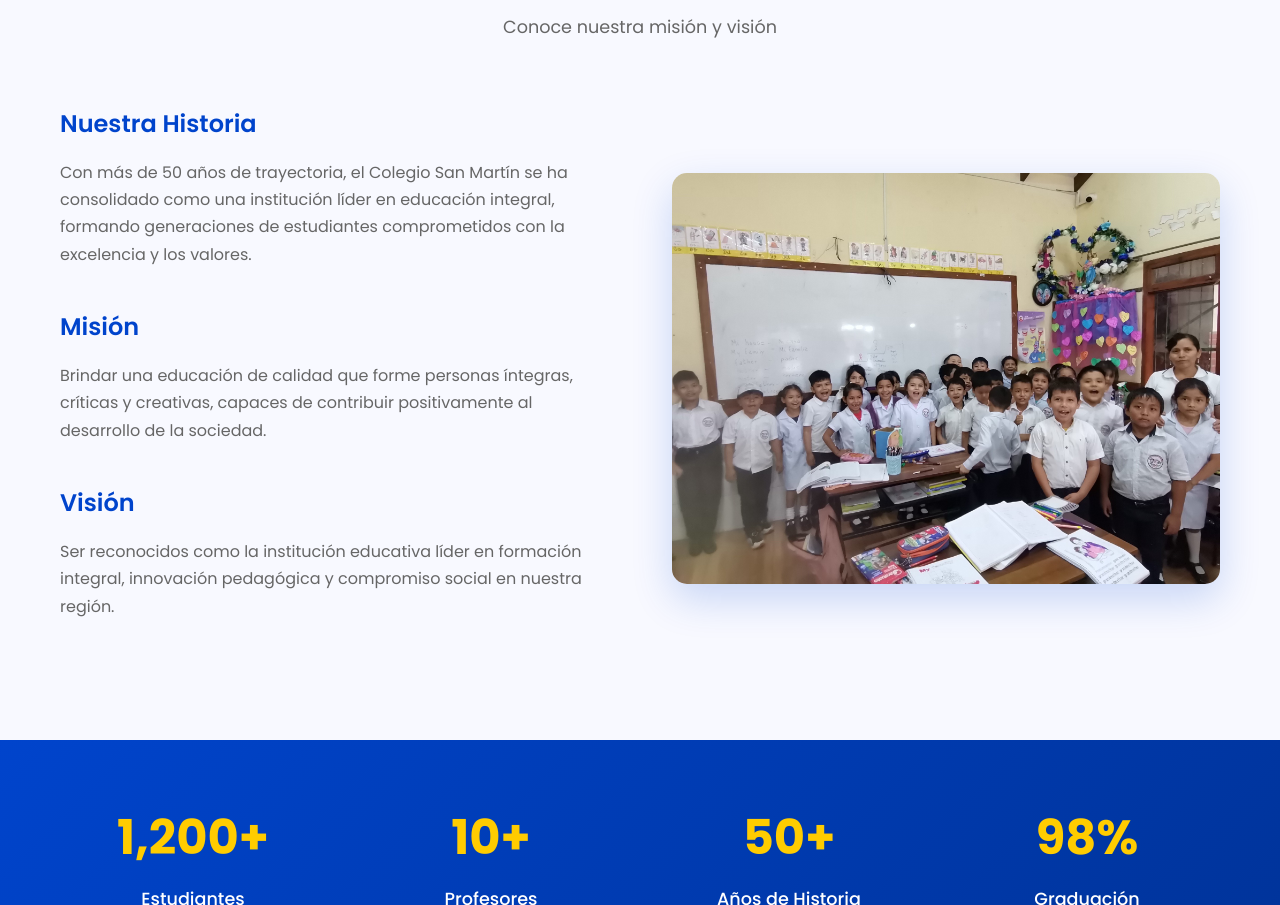
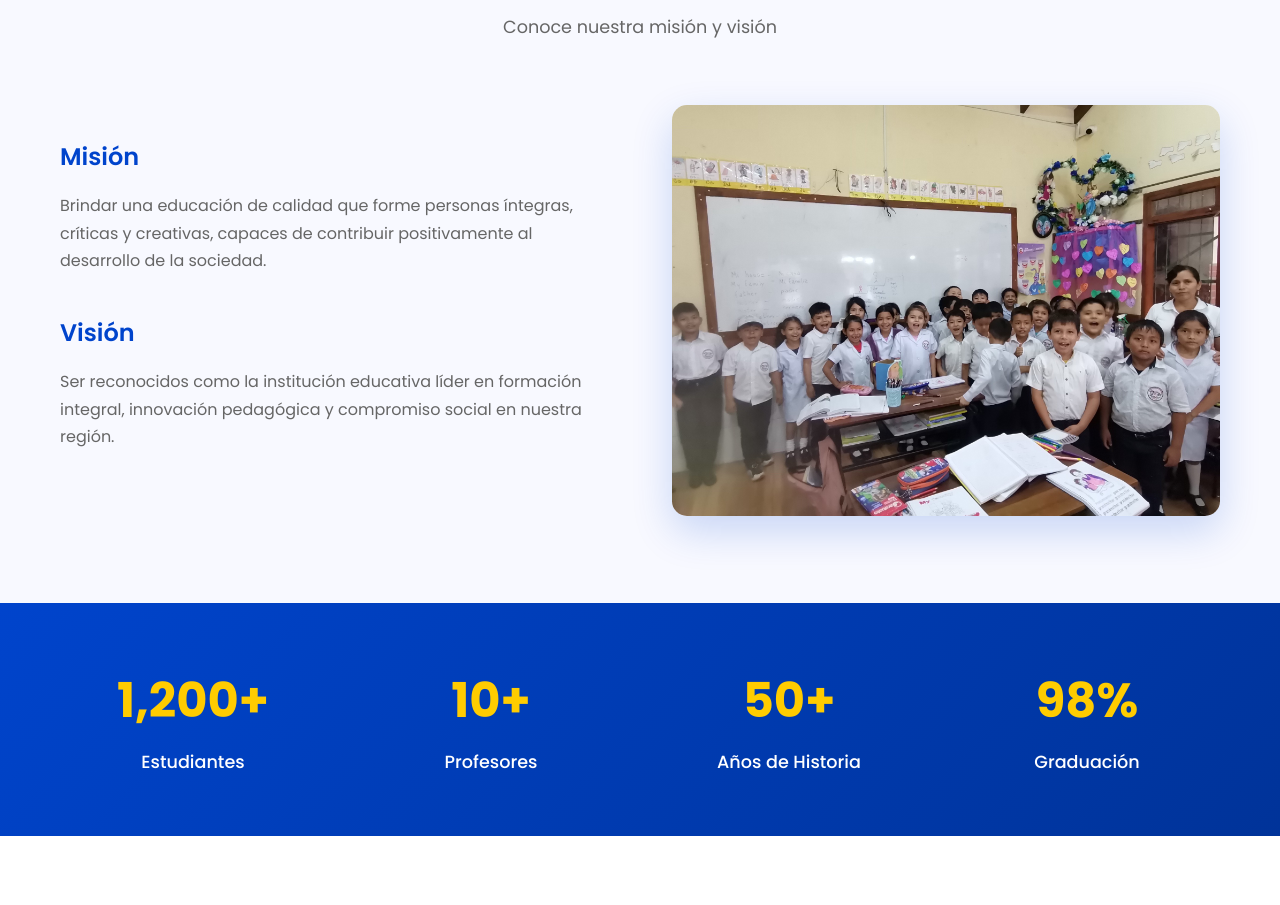
Before and after one commit to margaritamunozvillarrroel-del/pagina-web-rpdb, a plain HTML site: page index.html in a window 1280 px wide. Shown: the part 1277-2182 px from the top of the page. Drawn offline with Linux system fonts and the light colour scheme.

Commit message:
Add files via upload

```diff
--- a/index.html
+++ b/index.html
@@ -80,10 +80,6 @@
             </div>
             <div class="about-content">
                 <div class="about-text">
-                    <div class="about-item">
-                        <h3>Nuestra Historia</h3>
-                        <p>Con más de 50 años de trayectoria, el Colegio San Martín se ha consolidado como una institución líder en educación integral, formando generaciones de estudiantes comprometidos con la excelencia y los valores.</p>
-                    </div>
                     <div class="about-item">
                         <h3>Misión</h3>
                         <p>Brindar una educación de calidad que forme personas íntegras, críticas y creativas, capaces de contribuir positivamente al desarrollo de la sociedad.</p>
```
Also changed, not shown: 1 other file.
